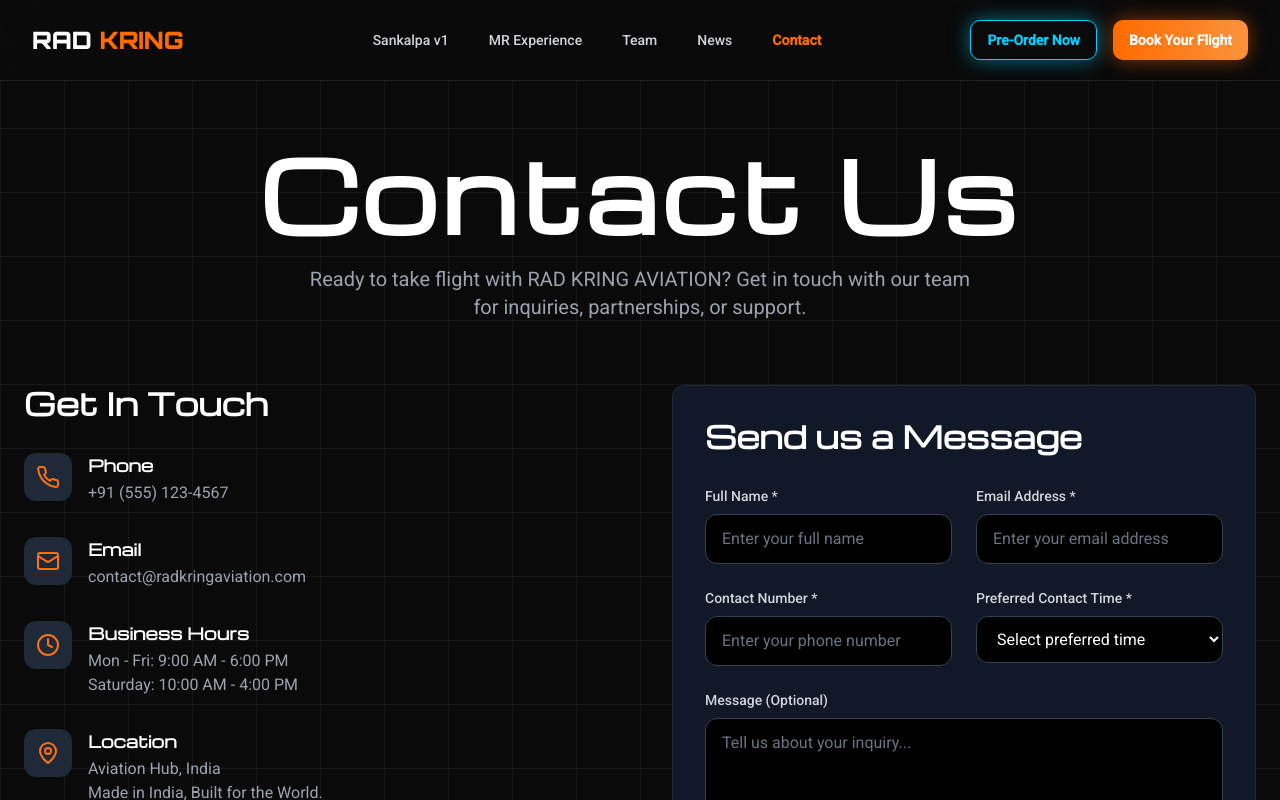
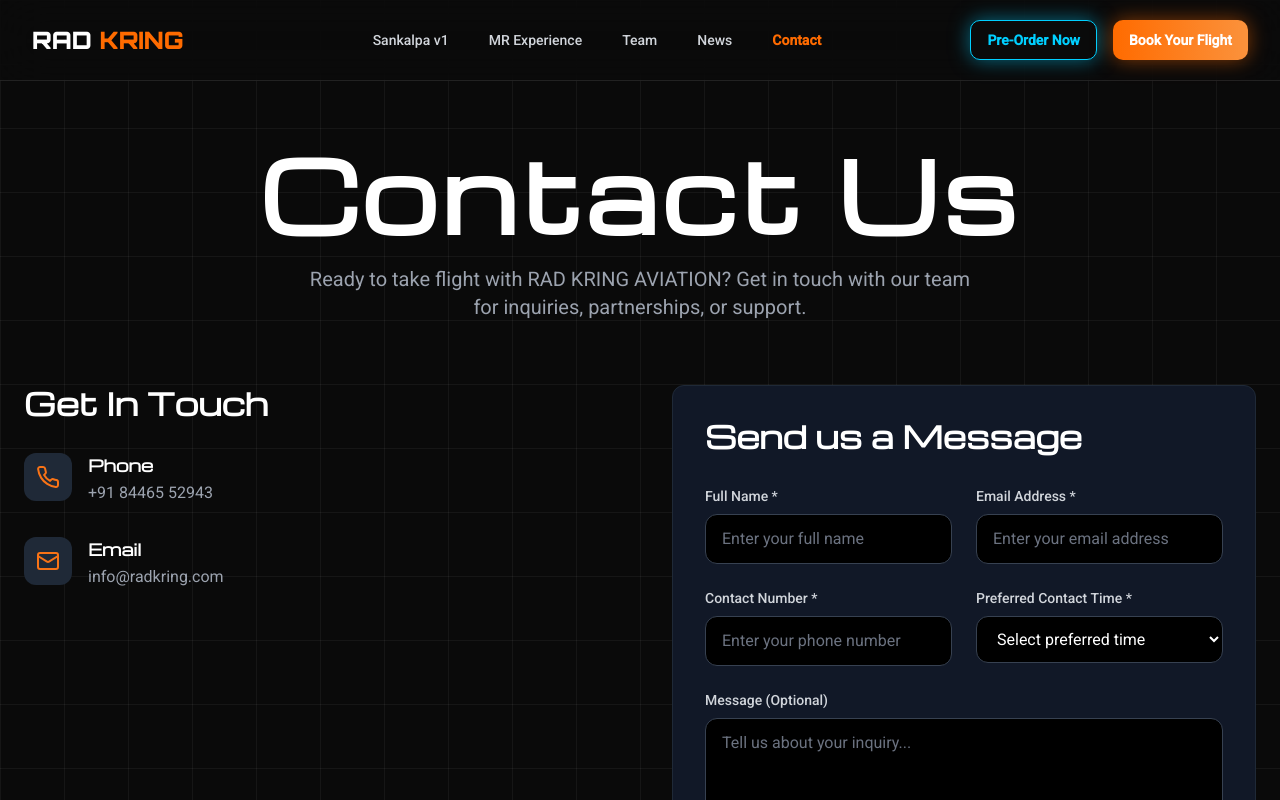
Before and after one commit to pawanshettyy/rad-kring, a React (Vite) app in the folder Frontend/: page /contact in a window 1280 px wide. Shown: the top 800 px of the page. Built offline with nearby package versions, Linux system fonts and the light colour scheme.

Commit message:
feat: Update BookingScreen and MRExperienceScreen with new region names; modify contact details in ContactPage

```diff
--- a/Frontend/src/components/BookingScreen.jsx
+++ b/Frontend/src/components/BookingScreen.jsx
@@ -13,8 +13,8 @@
   const [currentStep, setCurrentStep] = useState('region'); // 'region', 'locations', 'booking'
 
   const regions = {
-    'Mumbai': [
-    'Mumbai Central Vertiport',
+  'Mumbai': [
+  'Churchgate Vertiport',
       'Bandra West Hub',
       'Andheri East Terminal',
       'Powai Sky Station',
--- a/Frontend/src/components/MRExperienceScreen.jsx
+++ b/Frontend/src/components/MRExperienceScreen.jsx
@@ -19,7 +19,7 @@
 
   const regions = {
     'Mumbai': [
-      { id: 1, name: 'Mumbai VR Hub', location: 'Bandra West', price: 1500 },
+      { id: 1, name: 'Churchgate VR Hub', location: 'Churchgate', price: 1500 },
       { id: 2, name: 'Mumbai Tech Center', location: 'Andheri East', price: 1400 },
       { id: 3, name: 'Mumbai Innovation Lab', location: 'Powai', price: 1600 }
     ],
--- a/Frontend/src/pages/ContactPage.jsx
+++ b/Frontend/src/pages/ContactPage.jsx
@@ -99,7 +99,7 @@
                                     </div>
                                     <div>
                                         <h3 className="font-semibold text-white mb-1">Phone</h3>
-                                        <p className="text-gray-400">+91 (555) 123-4567</p>
+                                        <p className="text-gray-400">+91 84465 52943</p>
                                     </div>
                                 </div>
 
@@ -109,11 +109,11 @@
                                     </div>
                                     <div>
                                         <h3 className="font-semibold text-white mb-1">Email</h3>
-                                        <p className="text-gray-400">contact@radkringaviation.com</p>
+                                        <p className="text-gray-400">info@radkring.com</p>
                                     </div>
                                 </div>
 
-                                <div className="flex items-start space-x-4">
+                                {/* <div className="flex items-start space-x-4">
                                     <div className="bg-gray-800 p-3 rounded-lg">
                                         <Clock className="w-6 h-6 text-orange-500" />
                                     </div>
@@ -122,9 +122,9 @@
                                         <p className="text-gray-400">Mon - Fri: 9:00 AM - 6:00 PM</p>
                                         <p className="text-gray-400">Saturday: 10:00 AM - 4:00 PM</p>
                                     </div>
-                                </div>
+                                </div> */}
 
-                                <div className="flex items-start space-x-4">
+                                {/* <div className="flex items-start space-x-4">
                                     <div className="bg-gray-800 p-3 rounded-lg">
                                         <MapPin className="w-6 h-6 text-orange-500" />
                                     </div>
@@ -133,7 +133,7 @@
                                         <p className="text-gray-400">Aviation Hub, India</p>
                                         <p className="text-gray-400">Made in India, Built for the World.</p>
                                     </div>
-                                </div>
+                                </div> */}
                             </div>
                         </div>
                     </motion.div>
```
Also changed, not shown: Frontend/src/pages/SankalpaV1Page.jsx (added).
